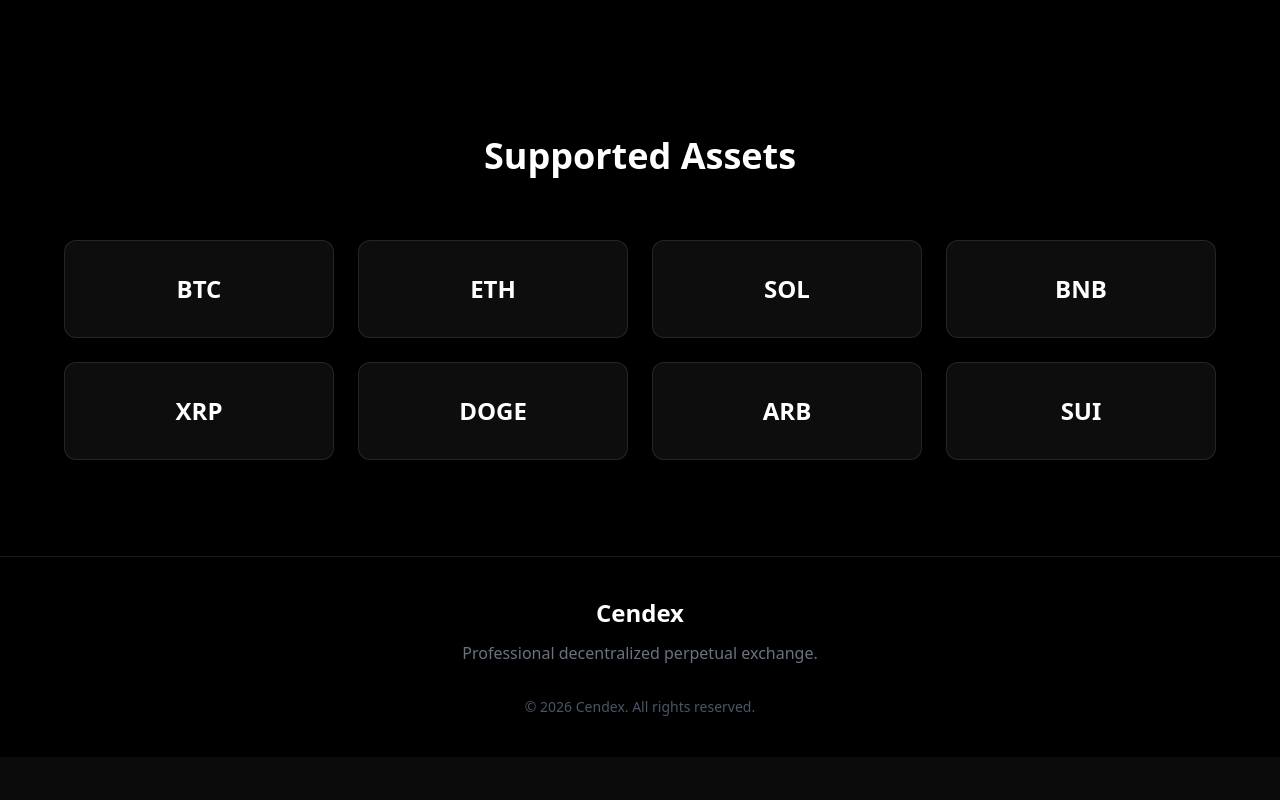
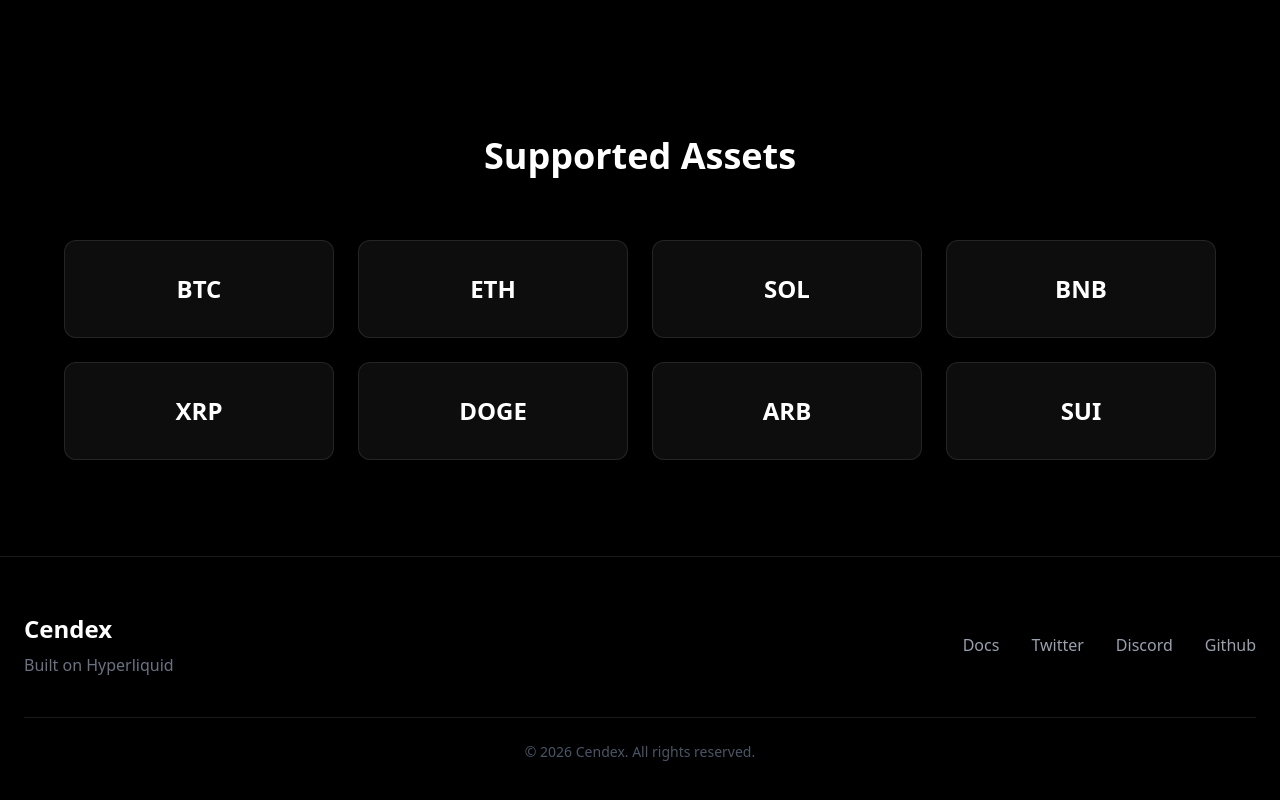
Before and after one commit to ojimusk/Cendex, a Next.js app: page / in a window 1280 px wide. Shown: the part 1568-2368 px from the top of the page. Before the commit the page ends 2325 px from the top, so only its background shows below. Built offline with nearby package versions, Linux system fonts and the light colour scheme.

Commit message:
Refactor Footer component structure and content
Updated the Footer component layout and added new content.

```diff
--- a/components/Footer.tsx
+++ b/components/Footer.tsx
@@ -1,21 +1,43 @@
 export default function Footer() {
   return (
-    <footer className="border-t border-white/10 bg-black py-10">
-      <div className="mx-auto max-w-7xl px-6 text-center">
+    <footer className="border-t border-white/10 bg-black">
 
-        <h2 className="text-2xl font-bold text-white">
-          Cendex
-        </h2>
+      <div className="mx-auto max-w-7xl px-6 py-14">
 
-        <p className="mt-3 text-gray-500">
-          Professional decentralized perpetual exchange.
-        </p>
+        <div className="flex flex-col items-center justify-between gap-8 md:flex-row">
 
-        <p className="mt-8 text-sm text-gray-600">
+          <div>
+
+            <h2 className="text-2xl font-bold text-white">
+              Cendex
+            </h2>
+
+            <p className="mt-2 text-gray-500">
+              Built on Hyperliquid
+            </p>
+
+          </div>
+
+          <div className="flex gap-8 text-gray-400">
+
+            <a href="#">Docs</a>
+
+            <a href="#">Twitter</a>
+
+            <a href="#">Discord</a>
+
+            <a href="#">Github</a>
+
+          </div>
+
+        </div>
+
+        <div className="mt-10 border-t border-white/10 pt-6 text-center text-sm text-gray-600">
           © 2026 Cendex. All rights reserved.
-        </p>
+        </div>
 
       </div>
+
     </footer>
   );
 }
```
